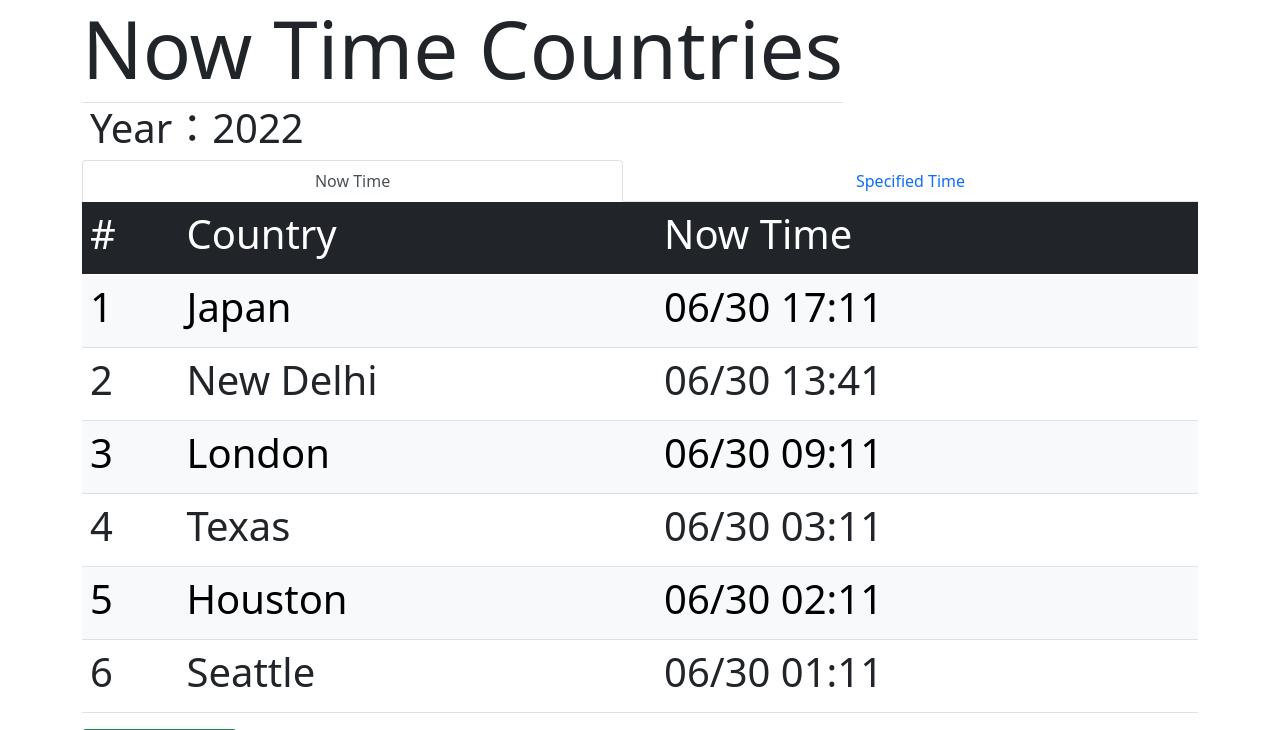
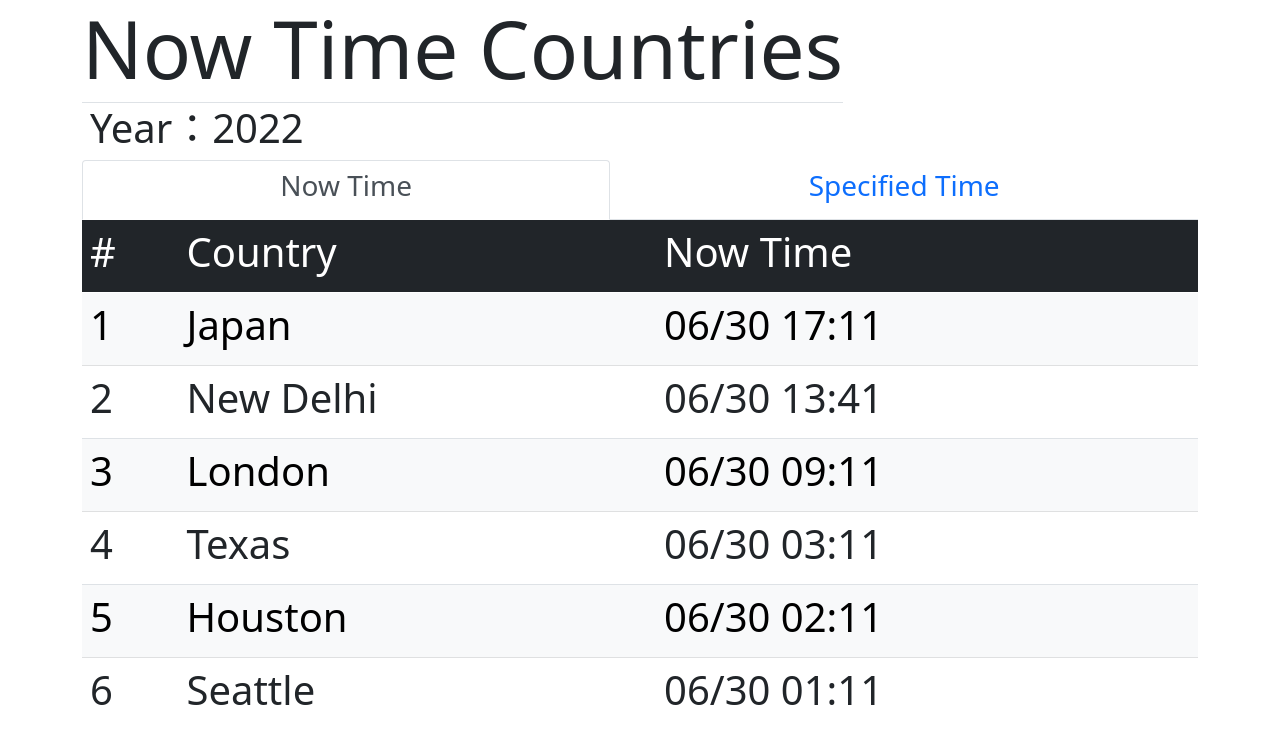
Before and after one commit to 56kuma/NowTimeCountries, a Flask app: page / in a window 1280 px wide. Shown: the top 730 px of the page. Run offline with Flask 2, Linux system fonts and the light colour scheme; some libraries are stand-ins or nearby versions.

Commit message:
revise tab char size up.

```diff
--- a/templates/index.html
+++ b/templates/index.html
@@ -35,10 +35,10 @@
   <div class="container">
     <ul class="nav nav-tabs nav-fill">
       <li class="nav-item">
-          <a href="#tab1" class="nav-link active" data-toggle="tab">Now Time</a>
+          <a href="#tab1" class="nav-link active" data-toggle="tab"><h3>Now Time</h3></a>
       </li>
       <li class="nav-item">
-          <a href="#tab2" class="nav-link" data-toggle="tab">Specified Time</a>
+          <a href="#tab2" class="nav-link" data-toggle="tab"><h3>Specified Time</h3></a>
       </li>
     </ul>
     <div class="tab-content">
```
